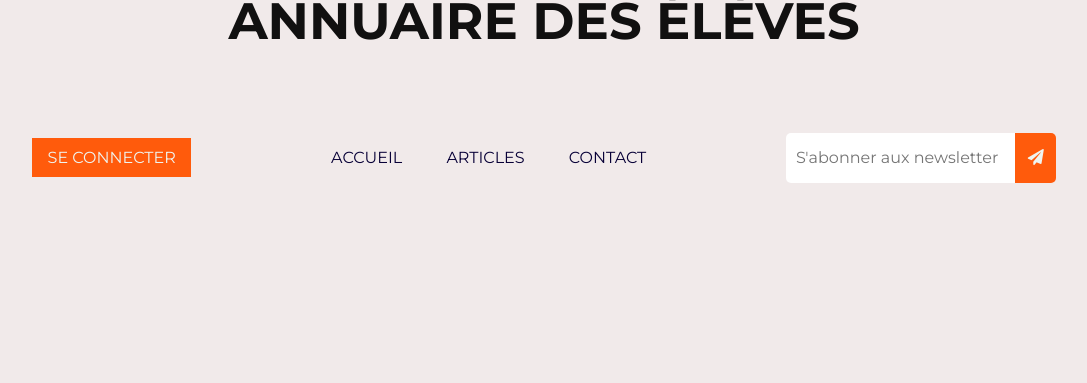
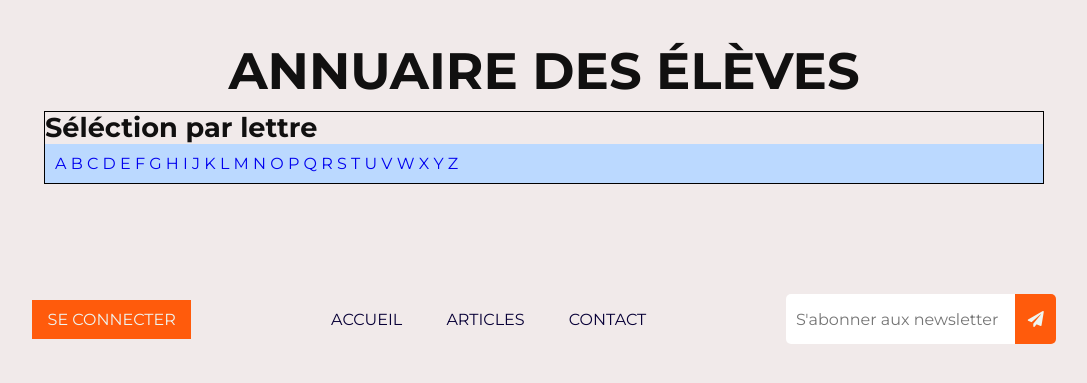
Before and after one commit to hsoulier/alumni-mmi, a PHP site: the page made by views/directory.php in a window 1280 px wide. Shown: the part 108-491 px from the top of the page, without its empty margins (96-1183 px from the left). Run offline with PHP 8.4, Linux system fonts and the light colour scheme; the template is opened without the code that fills it, so the values that code supplies are empty; some libraries are stand-ins or nearby versions.

Commit message:
First commit

```diff
--- a/public/css/main.css
+++ b/public/css/main.css
@@ -33,6 +33,11 @@ dd {
 
 html {
   scroll-behavior: smooth;
+}
+
+html,
+body {
+  height: 100%;
 }
 
 /* Set core body defaults */
@@ -112,6 +117,11 @@ body {
   background: #f1eaea;
   color: #111010;
   font-family: "Montserrat", sans-serif;
+}
+
+#app {
+  margin-top: 50px;
+  margin-bottom: 50px;
 }
 
 h1 {
@@ -318,6 +328,10 @@ input[type=text], input[type=password], input[type=text], input[type=email] {
 .footer form button i {
   font-size: 1rem;
   color: #eff5f1;
+}
+
+#app.homepage {
+  margin-top: 0;
 }
 
 .carrousel {
@@ -823,16 +837,6 @@ input[type=password]:valid + .form-admin__pwd {
   }
 }
 
-html, body {
-  height: 100%;
-}
-
-pre {
-  width: 100vw;
-  overflow: auto;
-  line-height: 1.2rem;
-}
-
 .error404 {
   height: 60vh;
   display: -webkit-box;
@@ -938,4 +942,20 @@ pre {
 .login-signin__left {
   border-right: 1px solid black;
 }
+
+.directory__container {
+  width: 80%;
+  margin: auto;
+}
+
+.directory__navName {
+  margin: 20px auto;
+  border: 1px solid #000;
+  max-width: 1000px;
+}
+
+.directory__letters {
+  background: #bbd9ff;
+  padding: 10px;
+}
 /*# sourceMappingURL=main.css.map */
--- a/public/index.php
+++ b/public/index.php
@@ -10,7 +10,7 @@ $router
     ->get('POST', '/admin', 'private/admin.php', "administration-form")
     ->get('POST', '/admin/login', 'private/login.php', "connexionAdmin-form")
     ->get('GET', '/admin/login', 'private/login.php', "Connexion administration")
-    ->get('GET', '/contact', 'contact.php', "Contact")
+    // ->get('GET', '/contact', 'contact.php', "Contact")
     ->get('GET', '/articles', 'articles.php', "Articles")
     ->get('GET', '/about', 'about.php', "A propos")
     ->get('GET', '/alumni-story-[i:id]', 'alumni-story.php', "article Alumni")
--- a/public/sass/components/_homepage.scss
+++ b/public/sass/components/_homepage.scss
@@ -1,3 +1,7 @@
+#app.homepage {
+    margin-top: 0;
+}
+
 .carrousel {
     overflow: hidden;
 
--- a/public/sass/components/_reset.scss
+++ b/public/sass/components/_reset.scss
@@ -31,6 +31,11 @@ dd {
 
 html {
     scroll-behavior: smooth;
+}
+
+html,
+body {
+    height: 100%;
 }
 
 /* Set core body defaults */
@@ -109,6 +114,11 @@ body {
     background: $bgClr;
     color: $textClr;
     font-family: $fontSans;
+}
+
+#app {
+    margin-top: 50px;
+    margin-bottom: 50px;
 }
 
 h1 {
--- a/public/sass/main.scss
+++ b/public/sass/main.scss
@@ -5,16 +5,6 @@
 @import "components/article";
 @import "components/admin";
 @import "components/animation";
-
-html, body {
-    height: 100%;
-}
-
-pre {
-    width: 100vw;
-    overflow: auto;
-    line-height: 1.2rem;
-}
 
 .error404 {
     height: 60vh;
@@ -86,3 +76,19 @@ pre {
         border-right: 1px solid black;
     }
 }
+
+.directory {
+    &__container {
+        width: 80%;
+        margin: auto;
+    }
+    &__navName {
+        margin: 20px auto;
+        border: 1px solid #000;
+        max-width: 1000px;
+    }
+    &__letters {
+        background: lighten($lightBlue, 10%);
+        padding: 10px;
+    }
+}
--- a/views/directory.php
+++ b/views/directory.php
@@ -10,4 +10,16 @@ if (!isset($_SESSION['email'])) {
 
 <div id="app">
     <h1>Annuaire des élèves</h1>
+    <div class="directory">
+        <div class="directory__container">
+            <div class="directory__navName">
+                <h3>Séléction par lettre</h3>
+                <div class="directory__letters">
+                    <?php foreach (range('A', 'Z') as $l) : ?>
+                        <a href="#"><?= $l ?></a>
+                    <?php endforeach ?>
+                </div>
+            </div>
+        </div>
+    </div>
 </div>
--- a/views/home.php
+++ b/views/home.php
@@ -9,7 +9,7 @@ $i = 1;
 
 ?>
 
-<div id="app">
+<div id="app" class="homepage">
     <div class="carrousel">
         <div class="carrousel__container">
             <div class="carrousel__item item1">
```
Also changed, not shown: 1 other file.
